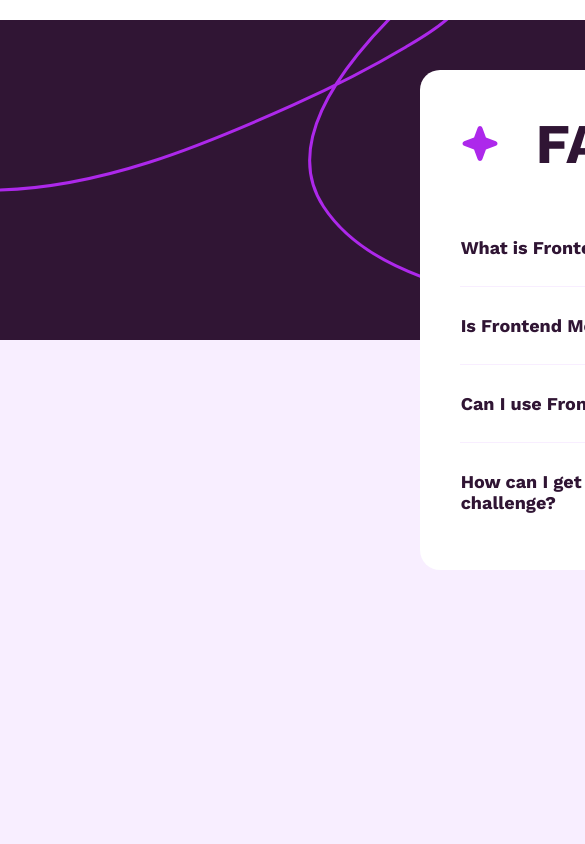
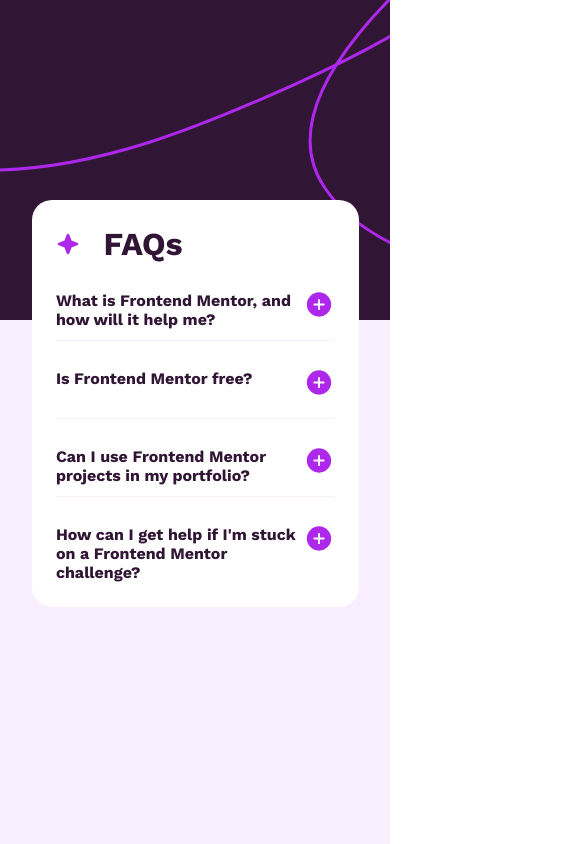
Before and after one commit to ekarkat/faq-according, a plain HTML site: page index.html in a window 390 px wide. Shown: the top 844 px of the page, 585 px wide, since content can reach past the window. Drawn offline with Linux system fonts and the light colour scheme.

Commit message:
Add responsive style to phone devices

```diff
--- a/assets/script.js
+++ b/assets/script.js
@@ -2,6 +2,19 @@ console.log('Hello there')
 
 let questions = document.querySelectorAll('.qa-li')
 
+let plusIcons = document.querySelectorAll('.plus-icon')
+let minusIcons = document.querySelectorAll('.minus-icon')
+const faqCard = document.querySelector('.qa-li')
+let initialHeight = faqCard.scrollHeight
+
+plusIcons.forEach(icon => {
+  icon.style.top = (initialHeight/3) + 'px'
+  icon.style.right = 0 + 'px'
+})
+minusIcons.forEach(icon => {
+  icon.style.top = (initialHeight/3) + 'px'
+  icon.style.right = 0 + 'px'
+})
 
 questions.forEach(question => {
   question.addEventListener('click', function () {
@@ -10,6 +23,14 @@ questions.forEach(question => {
     const description = this.querySelector('p')
     minusIcon.classList.toggle('hide')
     plusIcon.classList.toggle('hide')
-    description.classList.toggle('hide')
+    if (description.style.height === '0px' || description.style.height === '') {
+      description.style.transition = 'height 200ms ease' // add animation
+      description.style.height = description.scrollHeight + 'px'; // add height
+      description.style.margin = '24px 0px' // add margine
+    } else {
+      description.style.transition = 'none'
+      description.style.height = '0px';
+      description.style.margin = '0px 0px';
+    }
   })
 })
--- a/assets/styles.css
+++ b/assets/styles.css
@@ -2,7 +2,7 @@
   --purple: #301534;
   --pink: #F8EEFF;
   --white: #FFFFFF;
-  interpolate-size: allow-keywords;
+  --pink100: #AD28EB;
 }
 
 * {
@@ -39,13 +39,11 @@ Container styles
 
 .container {
   width: 1440px;
-  height: 900px;
-  margin: 200px auto;
+  min-height: 900px;
+  margin: 0px auto;
   background-color: var(--pink);
   background-image: url('images/background-pattern-desktop.svg');
   background-repeat: no-repeat;
-  background-position: 0vw 0vh;
-  margin-top: 20px;
 }
 
 
@@ -68,7 +66,7 @@ Card styles
   width: 600px;
   min-height: 500px;
   background-color: var(--white);
-  margin: 50px auto;
+  margin: 150px auto;
   border-radius: 20px;
   background-image: url('images/icon-star.svg');
   background-repeat: no-repeat;
@@ -88,8 +86,6 @@ Card styles
   font-size: 56px;
   color: var(--purple);
 }
-
-
 
 
 /*
@@ -113,13 +109,11 @@ Card question and answer css
 }
 
 .qa-li {
-  /* display: flex;
-  flex-direction: column;
-  justify-content: center; */
   min-height: 78px;
   border-bottom: var(--pink) solid 1px;
   padding-top: 28px;
   position: relative;
+  cursor: pointer;
 }
 
 .questions-list > li:last-child {
@@ -131,27 +125,153 @@ Card question and answer css
   font-size: 18px;
 }
 
+
+
+.qa-li h2:hover {
+  color: var(--pink100);
+}
+
+
+
 .qa-li p {
-  /* display: none; */
   font-size: 16px;
   color: #8B6990;
-  margin: 24px 0;
   text-align: justify;
+  height: 0px;
+  overflow: hidden;
 }
+
 
 .plus-icon {
   position: absolute;
   top: 24px;
-  left: 493px;
+  right: 0px;
   cursor: pointer;
 }
 .minus-icon {
   position: absolute;
   top: 24px;
-  left: 493px;
+  right: 0px;
   cursor: pointer;
 }
 
 .hide {
   display: none;
 }
+
+
+
+/*
+
+
+
+
+
+Media query
+
+
+
+
+*/
+
+
+
+@media screen and (max-width: 1405px) {
+  .container {
+    width: 100%;
+  }
+}
+
+
+
+
+
+@media screen and (max-width: 700px) {
+  .faq-card {
+    width: 70%;
+    min-height: 500px;
+    padding-left: 3%;
+    padding-right: 3%;
+  }
+
+
+  .faq-card-header {
+    height: 66px;
+    width: auto;
+    padding-left: 75px;
+    margin-top: 40px;
+  }
+
+  .faq-card-header h1 {
+    font-size: 56px;
+    color: var(--purple);
+  }
+
+
+
+  .questions-answer-list {
+    width: auto;
+  }
+
+  .qa-li {
+    min-height: 78px;
+    border-bottom: var(--pink) solid 1px;
+    padding-right: 36px;
+  }
+
+  .questions-list > li:last-child {
+    border: none;
+    margin-bottom: 24px;
+  }
+
+  .qa-li h2 {
+    font-size: 18px;
+  }
+
+
+  .qa-li p {
+    font-size: 16px;
+    color: #8B6990;
+    text-align: justify;
+    height: 0px;
+    overflow: hidden;
+  }
+
+}
+
+
+
+@media screen and (max-width: 550px) {
+  .faq-card {
+    width: 327px;
+    background-size: 24px 24px;
+    background-position: 24px 32px;
+    padding-left: 24px;
+    padding-right: 24px;
+    min-height: 390px;
+    margin-top: 200px;
+  }
+  .faq-card-header {
+    padding-left: 48px;
+    margin-top: 24px;
+    height: auto;
+  }
+
+  .faq-card-header h1 {
+    font-size: 32px;
+  }
+
+  .questions-answer-list {
+    margin-top: 0px;
+  }
+
+  .qa-li > h2 {
+    font-size: 16px;
+  }
+
+  .qa-li > p {
+    font-size: 14px;
+    text-align: justify;
+  }
+
+}
--- a/index.html
+++ b/index.html
@@ -27,7 +27,7 @@
           <ul class="questions-list">
             <li class="qa-li">
               <h2>What is Frontend Mentor, and how will it help me?</h2>
-              <p class="hide">
+              <p>
                 Frontend Mentor offers realistic coding challenges to help developers improve their
                 frontend coding skills with projects in HTML, CSS, and JavaScript. It's suitable for
                 all levels and ideal for portfolio building.
@@ -37,7 +37,7 @@
             </li>
             <li class="qa-li">
               <h2>Is Frontend Mentor free?</h2>
-              <p class="hide">
+              <p>
                 Yes, Frontend Mentor offers both free and premium coding challenges, with the free
                 option providing access to a range of projects suitable for all skill levels.
               </p>
@@ -46,7 +46,7 @@
             </li>
             <li class="qa-li">
               <h2>Can I use Frontend Mentor projects in my portfolio?</h2>
-              <p class="hide">
+              <p>
                 Yes, you can use projects completed on Frontend Mentor in your portfolio. It's an excellent
                 way to showcase your skills to potential employers!
               </p>
@@ -54,7 +54,7 @@
               <img class="plus-icon" src="assets/images/icon-plus.svg">
             <li class="qa-li">
               <h2>How can I get help if I'm stuck on a Frontend Mentor challenge?</h2>
-              <p class="hide">
+              <p>
                 The best place to get help is inside Frontend Mentor's Discord community. There's a help
                 channel where you can ask questions and seek support from other community members.
               </p>
```
